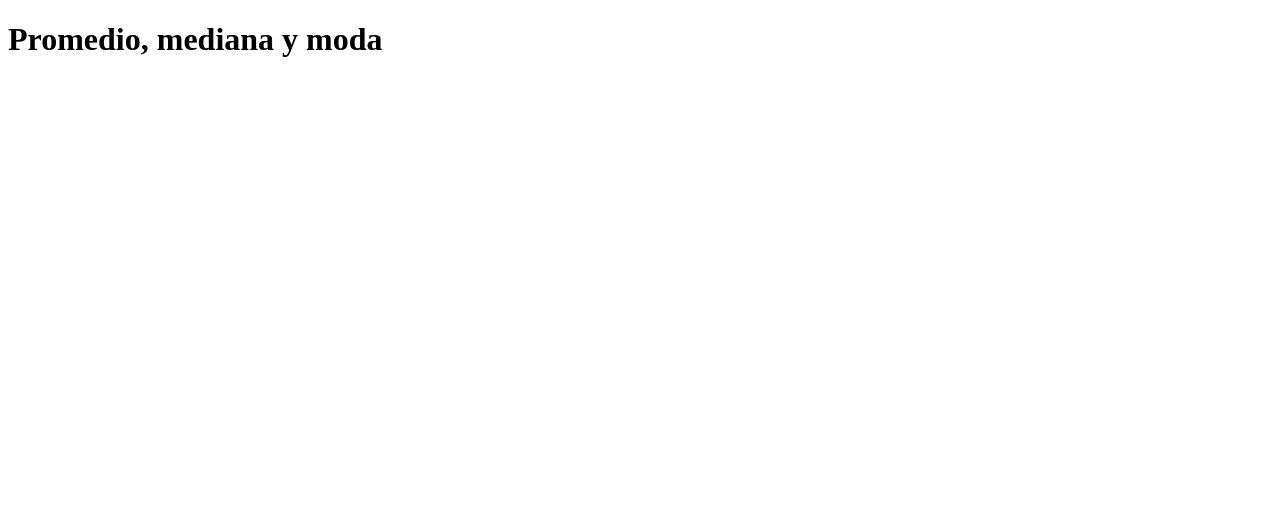
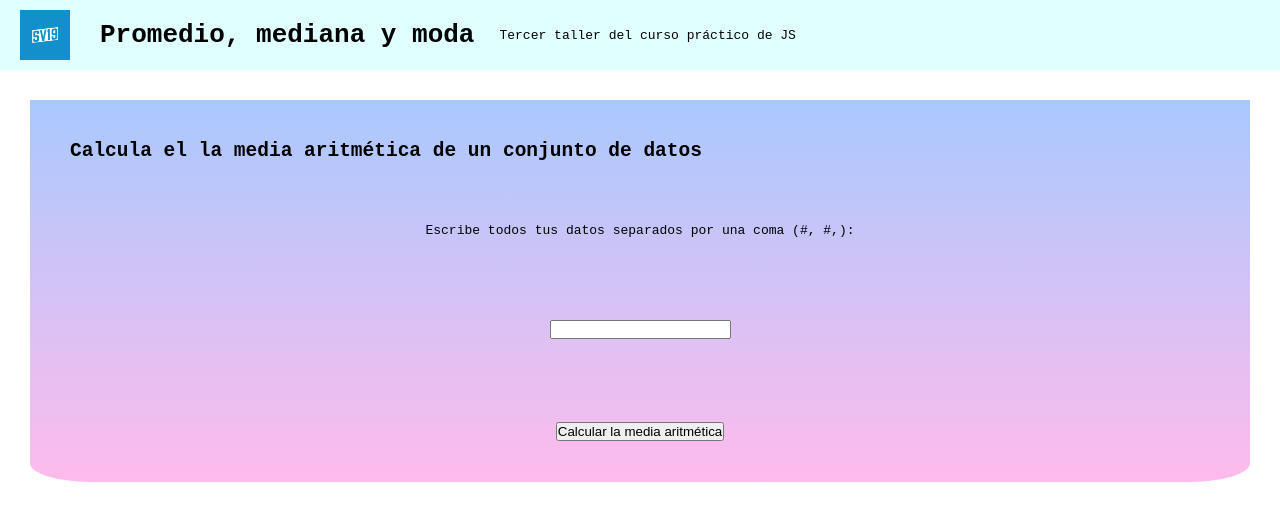
Before and after one commit to valerasergi0/Javascript-prctico, a plain HTML site: page Promedios/promedio.html in a window 1280 px wide. Drawn offline with Linux system fonts and the light colour scheme.

Commit message:
Creación de la primera función para el botón de calcular la media aritmética

```diff
--- a/Promedios/promedio.html
+++ b/Promedios/promedio.html
@@ -5,13 +5,25 @@
     <meta http-equiv="X-UA-Compatible" content="IE=edge">
     <meta name="viewport" content="width=device-width, initial-scale=1.0">
     <title>Promedio, mediana y moda</title>
-    <link rel="sytlesheet" href="">
+    <link rel="stylesheet" href="./style.css">
 </head>
 <body>
     <header>
+        <img src="./logo_size_invert.jpg" >
         <h1>Promedio, mediana y moda</h1>
+        <p>Tercer taller del curso práctico de JS</p>
     </header>
-
+     <!--Formulario media aritmética-->
+     <section class="sectionMedia">
+        <h2>Calcula el la media aritmética de un conjunto de datos</h2>
+        <form class="formMedia">
+            <label for="inputConjunto">
+                Escribe todos tus datos separados por una coma (#, #,):</label>
+            <input id="inputConjunto" type="text" >
+            <button type="button" onclick="calcularMediaAritmetica()">
+                Calcular la media aritmética</button>
+        </form>
+    </section>
     <script src="./promedio.js"></script>
 </body>
 </html>
--- a/Promedios/promedio.js
+++ b/Promedios/promedio.js
@@ -1,4 +1,4 @@
-function calcularMediaArtimetica(lista){
+function mediaArtimetica(lista){
     //let sumaLista = 0;
     //for(let i = 0; i < lista.length;  i++){
     //    sumaLista = sumaLista + lista[i];
@@ -25,7 +25,7 @@ function comparar (a, b){
 };
 
 
-function cacularMediana(lista){
+function mediana(lista){
     lista.sort(comparar);
     const mitadLista = parseInt(lista.length / 2);
     let mediana;
@@ -40,7 +40,7 @@ function cacularMediana(lista){
     return mediana;
 };
 
-function calcularModa(lista){
+function moda(lista){
     // .split() para convertir los valores del input separados por comas a un array
     const listaCount = {};
     lista.map( // Método para obtener el número de veces que se repite un elemento y convertirlo en un objeto
@@ -61,16 +61,18 @@ function calcularModa(lista){
     return moda;
 };
 
-const lista1 = [
-    1,
-    2,
-    3,
-    1,
-    2,
-    3,
-    4,
-    2,
-    2,
-    2,
-    1,
-  ];
+function calcularMediaAritmetica(){
+    const conjunto = document.getElementById("inputConjunto");
+    const conjuntoValue = conjunto.value;
+    console.log(conjuntoValue)
+    const lista = conjuntoValue.split(", ");
+    console.log(lista);
+    for(i = 0; i < lista.length; i++){
+        lista[i] = lista[i].;
+    }
+    console.log(lista);
+    const media = mediaArtimetica(lista);
+    console.log(media)
+    alert (media);
+
+}
--- /dev/null
+++ b/Promedios/style.css
@@ -0,0 +1,56 @@
+*{
+    box-sizing: border-box;
+    margin: 0;
+    padding: 0;
+}
+
+html{
+    font-family: monospace;
+
+}
+
+
+header{
+    display: flex;
+    flex-direction: row;
+    align-items: center;
+    width: 100%;
+    height: 40%;
+    background-color: lightcyan;
+    padding-top: 10px;
+    padding-bottom: 10px;
+    padding-left: 20px;
+}
+
+header > img{
+    height: 50px;
+    width: auto;
+    margin-right: 30px;
+}
+
+header > h1{
+    margin-right: 25px;
+}
+
+.sectionMedia{
+    border-bottom-left-radius: 5%;
+    border-bottom-right-radius: 5%;
+    margin: 30px;
+    background-image: linear-gradient(180deg, #A9C9FF 0%, #FFBBEC 100%);
+
+}
+
+.sectionMedia > h2{
+    padding-top: 40px;
+    padding-left: 40px;
+}
+
+.formMedia{
+    margin: 20px;
+    display: flex;
+    flex-direction: column;
+    justify-content: space-around;
+    align-items: center;
+    height: 300px;
+
+}
```
Also changed, not shown: Promedios/logo_size_invert.jpg (added).
